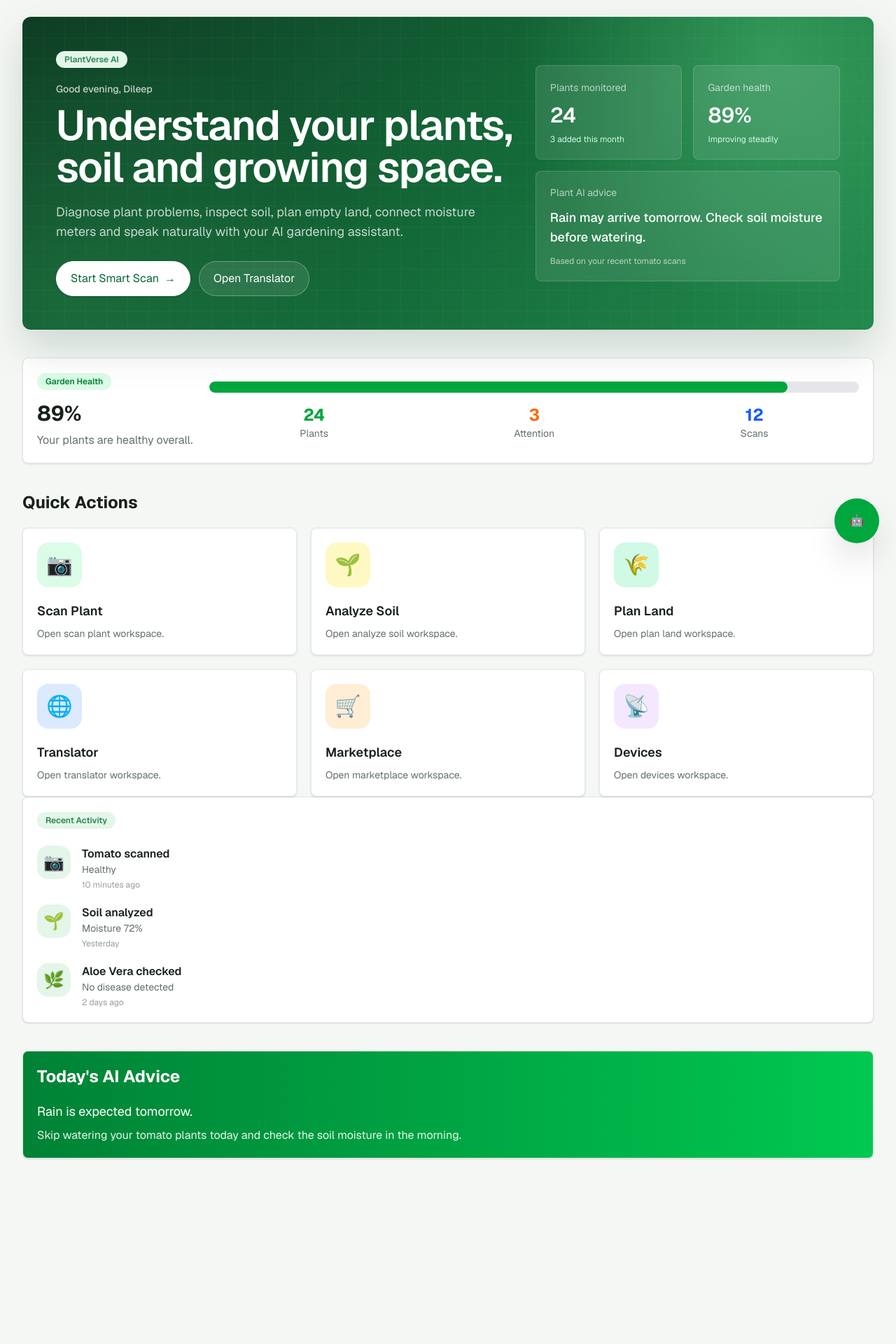
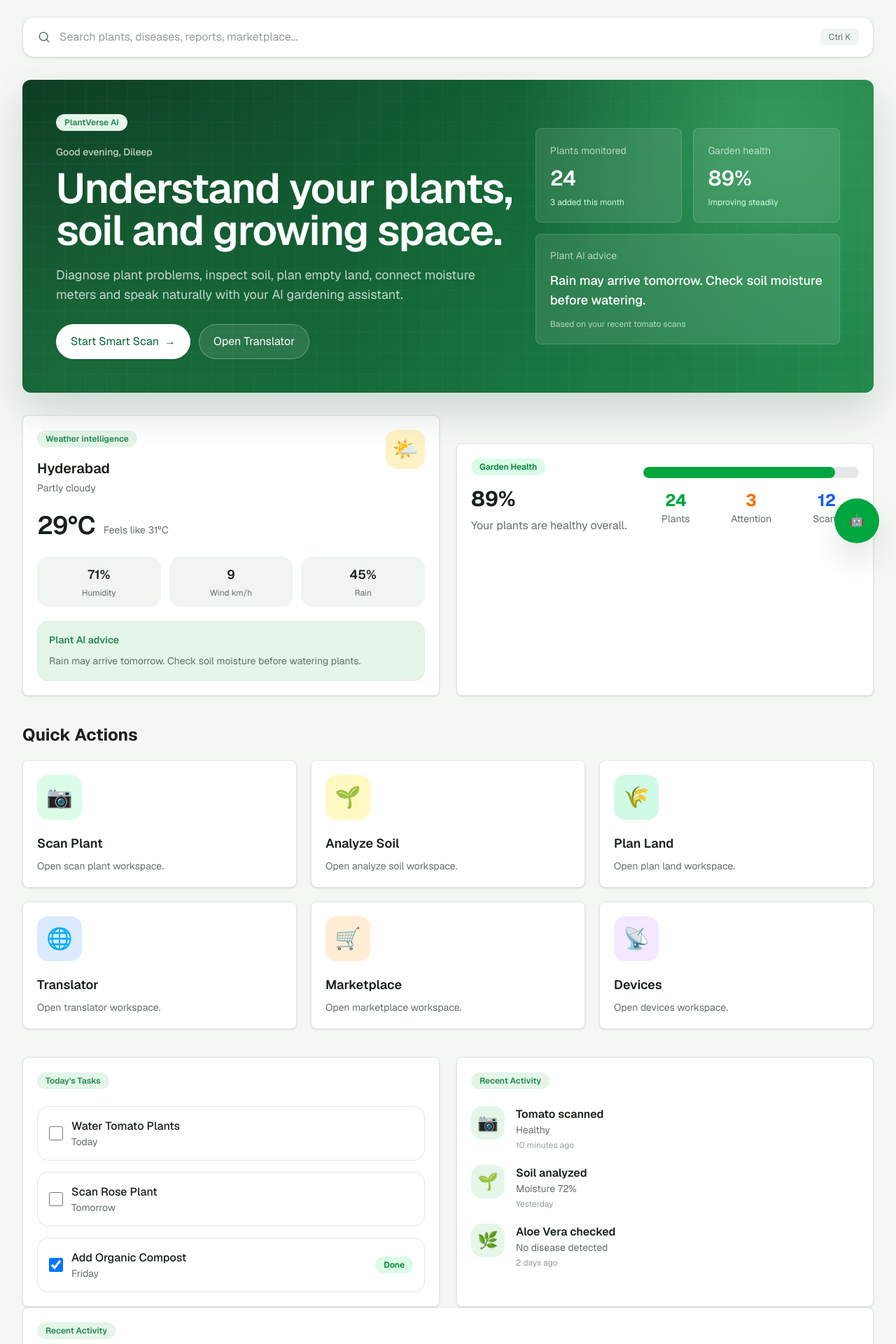
Before and after one commit to dileep-kumar9/plantverse-ai, a Next.js app: page / in a window 1280 px wide. Shown: the top 1920 px of the page at 70% size. Before the commit the page ends 1679 px from the top, so only its background shows below. Built offline with nearby package versions, Linux system fonts and the light colour scheme.

Commit message:
v0.1.6 - Integrate premium dashboard widgets

```diff
--- a/app/page.tsx
+++ b/app/page.tsx
@@ -1,25 +1,37 @@
+import AITips from "@/components/dashboard/AITips";
 import DashboardHero from "@/components/dashboard/DashboardHero";
+import FloatingCopilot from "@/components/dashboard/FloatingCopilot";
 import GardenHealth from "@/components/dashboard/GardenHealth";
 import QuickActions from "@/components/dashboard/QuickActions";
+import RecentActivity from "@/components/dashboard/RecentActivity";
 import RecentPlants from "@/components/dashboard/RecentPlants";
-import AITips from "@/components/dashboard/AITips";
-import FloatingCopilot from "@/components/dashboard/FloatingCopilot";
+import SearchBar from "@/components/dashboard/SearchBar";
+import TaskList from "@/components/dashboard/TaskList";
+import WeatherWidget from "@/components/dashboard/WeatherWidget";
 
 export default function Home() {
   return (
     <main className="min-h-screen bg-[var(--app-background)]">
       <div className="mx-auto max-w-7xl px-4 py-6 sm:px-6 lg:px-8">
+        <SearchBar />
 
         <DashboardHero />
 
-        <GardenHealth />
+        <section className="mt-8 grid gap-6 lg:grid-cols-2">
+          <WeatherWidget />
+          <GardenHealth />
+        </section>
 
         <QuickActions />
+
+        <section className="mt-10 grid gap-6 lg:grid-cols-2">
+          <TaskList />
+          <RecentActivity />
+        </section>
 
         <RecentPlants />
 
         <AITips />
-
       </div>
 
       <FloatingCopilot />
--- a/components/dashboard/RecentActivity.tsx
+++ b/components/dashboard/RecentActivity.tsx
@@ -0,0 +1,56 @@
+import Badge from "@/components/ui/Badge";
+import Card from "@/components/ui/Card";
+
+const activity = [
+  {
+    id: 1,
+    icon: "📷",
+    title: "Tomato scanned",
+    subtitle: "Healthy",
+    time: "10 minutes ago",
+  },
+  {
+    id: 2,
+    icon: "🌱",
+    title: "Soil analyzed",
+    subtitle: "Moisture 72%",
+    time: "Yesterday",
+  },
+  {
+    id: 3,
+    icon: "🌿",
+    title: "Aloe Vera checked",
+    subtitle: "No disease detected",
+    time: "2 days ago",
+  },
+];
+
+export default function RecentActivity() {
+  return (
+    <Card className="h-full">
+      <Badge>Recent Activity</Badge>
+
+      <div className="mt-6 space-y-5">
+        {activity.map((item) => (
+          <div key={item.id} className="flex gap-4">
+            <div className="flex h-12 w-12 items-center justify-center rounded-2xl bg-[var(--brand-soft)] text-2xl">
+              {item.icon}
+            </div>
+
+            <div className="flex-1">
+              <p className="font-semibold">{item.title}</p>
+
+              <p className="text-sm text-[var(--text-secondary)]">
+                {item.subtitle}
+              </p>
+
+              <p className="mt-1 text-xs text-[var(--text-tertiary)]">
+                {item.time}
+              </p>
+            </div>
+          </div>
+        ))}
+      </div>
+    </Card>
+  );
+}
--- a/components/dashboard/SearchBar.tsx
+++ b/components/dashboard/SearchBar.tsx
@@ -0,0 +1,66 @@
+"use client";
+
+import { useEffect, useRef, useState } from "react";
+
+export default function SearchBar() {
+  const [query, setQuery] = useState("");
+  const inputRef = useRef<HTMLInputElement>(null);
+
+  useEffect(() => {
+    function handleShortcut(event: KeyboardEvent) {
+      if ((event.ctrlKey || event.metaKey) && event.key.toLowerCase() === "k") {
+        event.preventDefault();
+        inputRef.current?.focus();
+      }
+    }
+
+    window.addEventListener("keydown", handleShortcut);
+
+    return () => {
+      window.removeEventListener("keydown", handleShortcut);
+    };
+  }, []);
+
+  return (
+    <div className="mb-8">
+      <div className="flex items-center gap-3 rounded-2xl border border-[var(--border-color)] bg-[var(--surface-primary)] px-5 py-4 shadow-sm">
+        <svg
+          viewBox="0 0 24 24"
+          fill="none"
+          stroke="currentColor"
+          strokeWidth="1.8"
+          strokeLinecap="round"
+          className="h-5 w-5 shrink-0 text-[var(--text-secondary)]"
+          aria-hidden="true"
+        >
+          <circle cx="11" cy="11" r="7" />
+          <path d="m20 20-4-4" />
+        </svg>
+
+        <input
+          ref={inputRef}
+          type="search"
+          value={query}
+          onChange={(event) => setQuery(event.target.value)}
+          placeholder="Search plants, diseases, reports, marketplace..."
+          className="min-w-0 flex-1 bg-transparent text-sm outline-none placeholder:text-[var(--text-tertiary)]"
+          aria-label="Search PlantVerse"
+        />
+
+        {query ? (
+          <button
+            type="button"
+            onClick={() => setQuery("")}
+            className="text-sm font-medium text-[var(--brand-primary)]"
+          >
+            Clear
+          </button>
+        ) : (
+          <span className="hidden rounded-lg bg-[var(--surface-secondary)] px-3 py-1 text-xs text-[var(--text-secondary)] sm:inline">
+            Ctrl K
+          </span>
+        )}
+      </div>
+    </div>
+  );
+}
```
